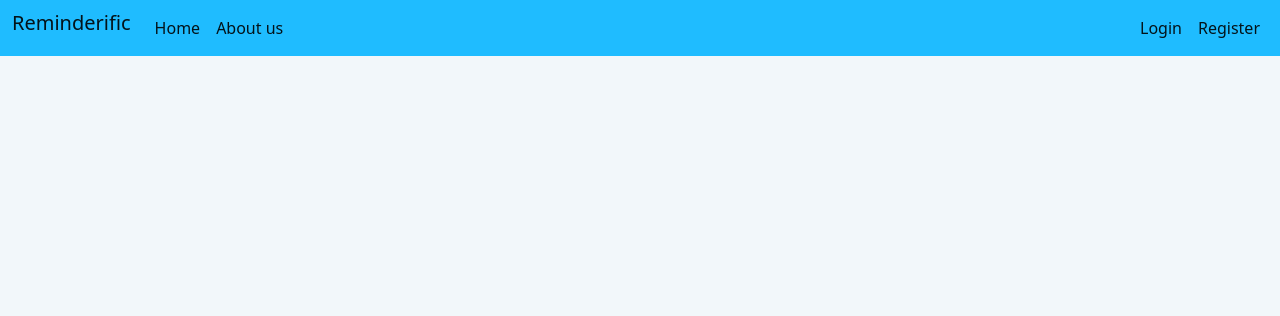
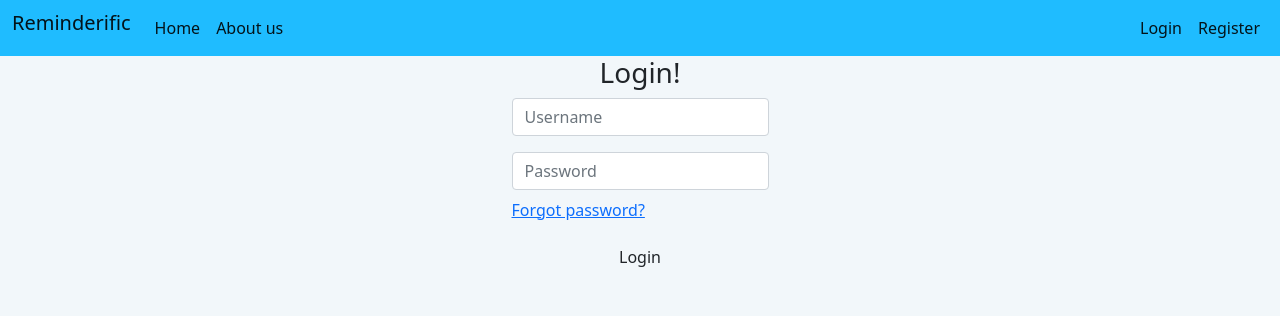
Before and after one commit to mryoshizaki/daily-note, a Django app: page /login/ in a window 1280 px wide. Shown: the top 316 px of the page. Run offline with Django 3.2, Linux system fonts and the light colour scheme.

Commit message:
login logout register complete

```diff
--- a/main/templates/main/login.html
+++ b/main/templates/main/login.html
@@ -1,2 +1,39 @@
 {% extends 'main/navbar.html' %}
-<h1>dansdksnakjjasd</h1>
+{%block content%}
+<div class="container h-100">
+    <div class="d-flex justify-content-center h-100">
+        <div class="user_card">
+
+            <div class="d-flex justify-content-center">
+                <h3 id="form-title">Login!</h3>
+            </div>
+            <div class="d-flex justify-content-center form_container">
+                <form method="POST" action="">
+                    {% csrf_token %}
+                    <div class="input-group mb-3">
+                        <input type="text" name="username" placeholder="Username" class="form-control">
+                    </div>
+                    <div class="input-group mb-2">
+                        <input type="password" name="password" placeholder="Password" class="form-control" >
+
+                    </div>
+                    <div>
+                    <p><a href="#">Forgot password?</a></p>
+                    </div>
+                    <div>
+                        {% for message in messages %} {% if message.tags == 'success' %}
+                        {% else %}
+                        {{message | striptags}}
+                        {% endif %} {% endfor %}
+                    </div>
+                    <div class="d-flex justify-content-center mt-3 login_container">
+                        <input class="btn login_btn" type="submit" value="Login">
+                    </div>
+                </form>
+            </div>
+
+        </div>
+    </div>
+</div>
+
+{% endblock %}
--- a/main/templates/main/navbar.html
+++ b/main/templates/main/navbar.html
@@ -65,13 +65,13 @@
                   </a>
                 </li>
                 <li class = "nav-item">
-                  <a class="nav-link active" href="#">
+                  <a class="nav-link active" href="{% url 'logout' %}">
                     <i class="fa-solid fa-right-from-bracket"></i>
                     Logout</a>
                 </li>
                 {% else %}
                 <li class = "nav-item">
-                  <a class="nav-link active" href="#">
+                  <a class="nav-link active" href="{% url 'login' %}">
                     Login</a>
                 </li>
                 <li class = "nav-item">
--- a/main/urls.py
+++ b/main/urls.py
@@ -4,4 +4,5 @@ urlpatterns = [
     path('', views.index, name='index'),
     path('register/', views.registerPage, name='register'),
     path('login/', views.loginPage, name='login'),
+    path('logout/', views.logoutPage, name='logout'),
 ]
--- a/main/views.py
+++ b/main/views.py
@@ -51,3 +51,7 @@ def registerPage(request):
 
     context = {'form': form}
     return render(request, "main/register.html", context)
+
+def logoutPage(request):
+    logout(request)
+    return render(request, "main/index.html")
```
